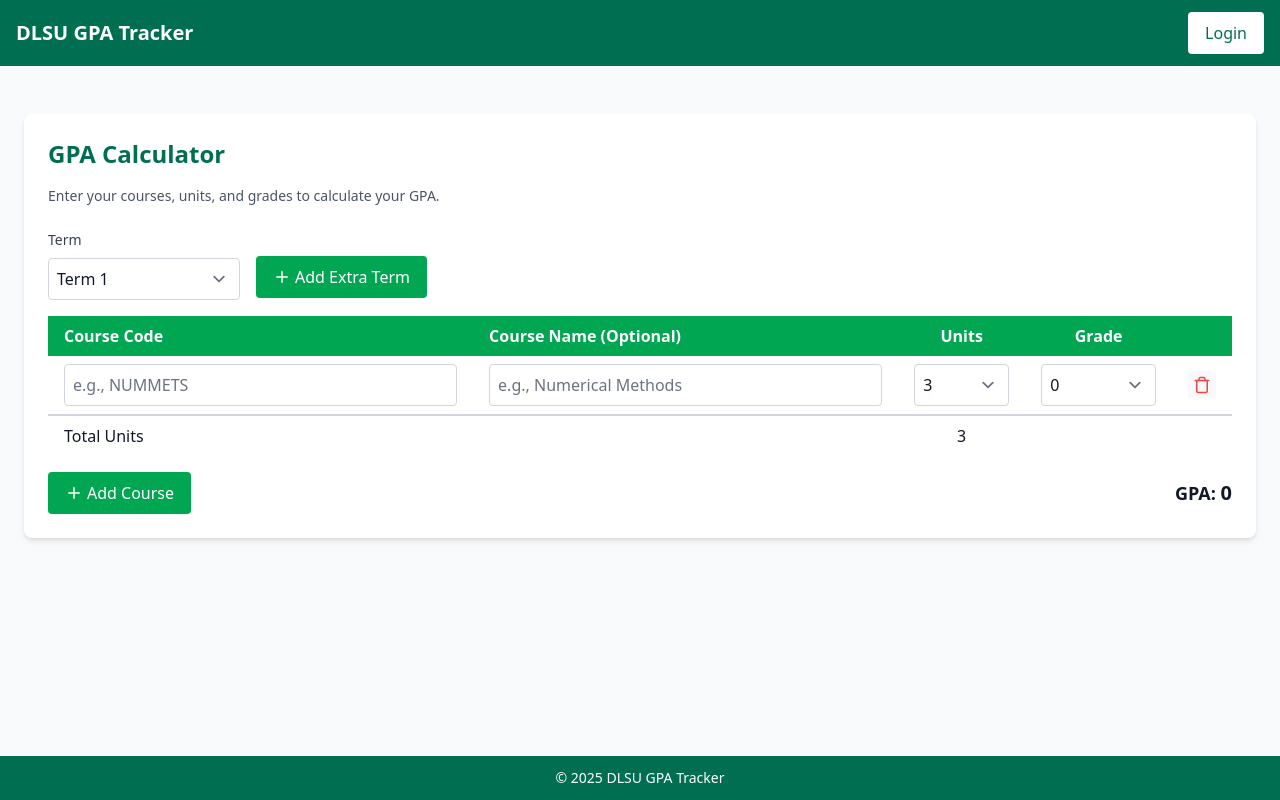
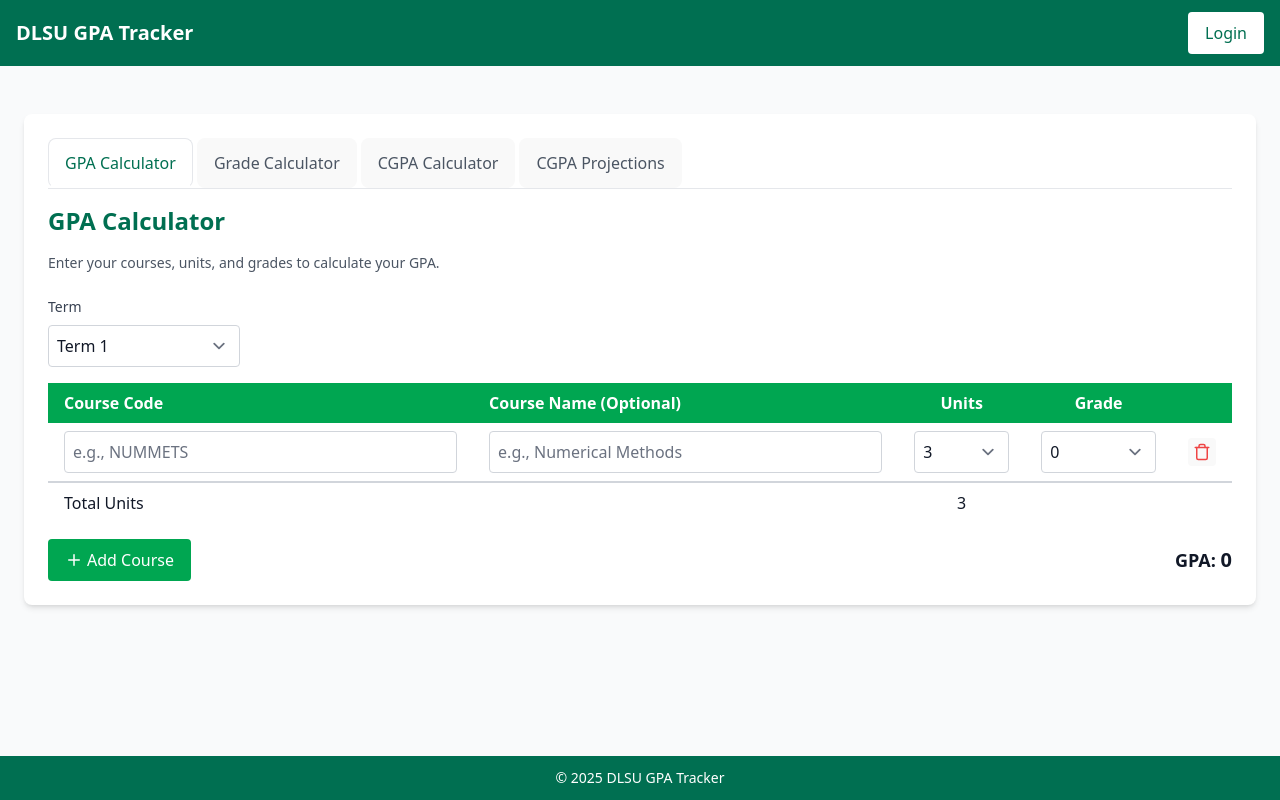
Before and after one commit to Shujimaki/dlsu-gpa-tracker, a React (Vite) app: page / in a window 1280 px wide. Built offline with nearby package versions, Linux system fonts and the light colour scheme.

Commit message:
Add tab navigation; place Add Term to drop menu

```diff
--- a/src/App.tsx
+++ b/src/App.tsx
@@ -3,11 +3,28 @@
 import Header from './components/Header'
 import GPACalculator from './components/GPACalculator'
 import LoginModal from './components/LoginModal'
+import TabNavigation from './components/TabNavigation'
 import type { User } from './types'
 
 function App() {
   const [user, setUser] = useState<User | null>(null)
   const [showLoginModal, setShowLoginModal] = useState(false)
+  const [activeTab, setActiveTab] = useState('gpa')
+
+  const renderActiveTab = () => {
+    switch (activeTab) {
+      case 'gpa':
+        return <GPACalculator user={user} />;
+      case 'grade':
+        return <div className="p-4">Grade Calculator (Coming Soon)</div>;
+      case 'cgpa':
+        return <div className="p-4">CGPA Calculator (Coming Soon)</div>;
+      case 'projections':
+        return <div className="p-4">CGPA Projections (Coming Soon)</div>;
+      default:
+        return <GPACalculator user={user} />;
+    }
+  };
 
   return (
     <div className="flex flex-col min-h-screen bg-gray-50">
@@ -19,7 +36,10 @@
 
       <main className="flex-1 w-full mx-auto p-2 md:p-6 flex flex-col">
         <div className="mt-6 bg-white rounded-lg shadow-md p-4 md:p-6 w-full">
-          <GPACalculator user={user} />
+          <TabNavigation activeTab={activeTab} setActiveTab={setActiveTab} />
+          <div className="mt-4">
+            {renderActiveTab()}
+          </div>
         </div>
       </main>
 
--- a/src/components/GPACalculator.tsx
+++ b/src/components/GPACalculator.tsx
@@ -90,7 +90,14 @@
           </label>
           <select
             value={selectedTerm}
-            onChange={(e) => setSelectedTerm(Number(e.target.value))}
+            onChange={(e) => {
+              const value = e.target.value;
+              if (value === 'add') {
+                addNewTerm();
+              } else {
+                setSelectedTerm(Number(value));
+              }
+            }}
             className="w-full md:w-48 p-2 border border-gray-300 rounded"
           >
             {Array.from({ length: maxTerm }, (_, i) => i + 1).map((term) => (
@@ -98,15 +105,11 @@
                 Term {term}
               </option>
             ))}
+            <option value="add" className="text-dlsu-green font-medium">
+              + Add Extra Term
+            </option>
           </select>
         </div>
-        <button
-          onClick={addNewTerm}
-          className="mt-6 flex items-center px-4 py-2 bg-dlsu-light-green text-white rounded hover:bg-dlsu-green transition-colors"
-        >
-          <PlusIcon size={18} className="mr-1" />
-          Add Extra Term
-        </button>
       </div>
 
       <div className="overflow-x-auto">
--- a/src/components/Header.tsx
+++ b/src/components/Header.tsx
@@ -9,7 +9,10 @@
 const Header = ({ user, onLoginClick, onLogout }: HeaderProps) => {
   return (
     <header className="bg-dlsu-green text-white">
-<div className="container max-w-screen-2xl mx-auto px-4 py-3 flex justify-between items-center">        <h1 className="text-xl font-bold">DLSU GPA Tracker</h1>
+      <div className="container mx-auto px-4 py-3 flex justify-between items-center">
+        <div className="flex items-center">
+          <h1 className="text-xl font-bold">DLSU GPA Tracker</h1>
+        </div>
         <div>
           {user ? (
             <div className="flex items-center gap-4">
--- /dev/null
+++ b/src/components/TabNavigation.tsx
@@ -0,0 +1,45 @@
+interface TabNavigationProps {
+  activeTab: string;
+  setActiveTab: (tab: string) => void;
+}
+
+const TabNavigation = ({ activeTab, setActiveTab }: TabNavigationProps) => {
+  const tabs = [
+    {
+      id: 'gpa',
+      label: 'GPA Calculator'
+    },
+    {
+      id: 'grade',
+      label: 'Grade Calculator'
+    },
+    {
+      id: 'cgpa',
+      label: 'CGPA Calculator'
+    },
+    {
+      id: 'projections',
+      label: 'CGPA Projections'
+    }
+  ];
+
+  return (
+    <div className="flex flex-wrap border-b border-gray-200">
+      {tabs.map(tab => (
+        <button
+          key={tab.id}
+          className={`px-4 py-3 font-medium text-sm md:text-base transition-colors duration-200 mr-1 rounded-t-lg ${
+            activeTab === tab.id
+              ? 'bg-white text-dlsu-green border-l border-t border-r border-gray-200 border-b-white'
+              : 'text-gray-600 hover:text-dlsu-green hover:bg-gray-100'
+          }`}
+          onClick={() => setActiveTab(tab.id)}
+        >
+          {tab.label}
+        </button>
+      ))}
+    </div>
+  );
+};
+
+export default TabNavigation;
```
